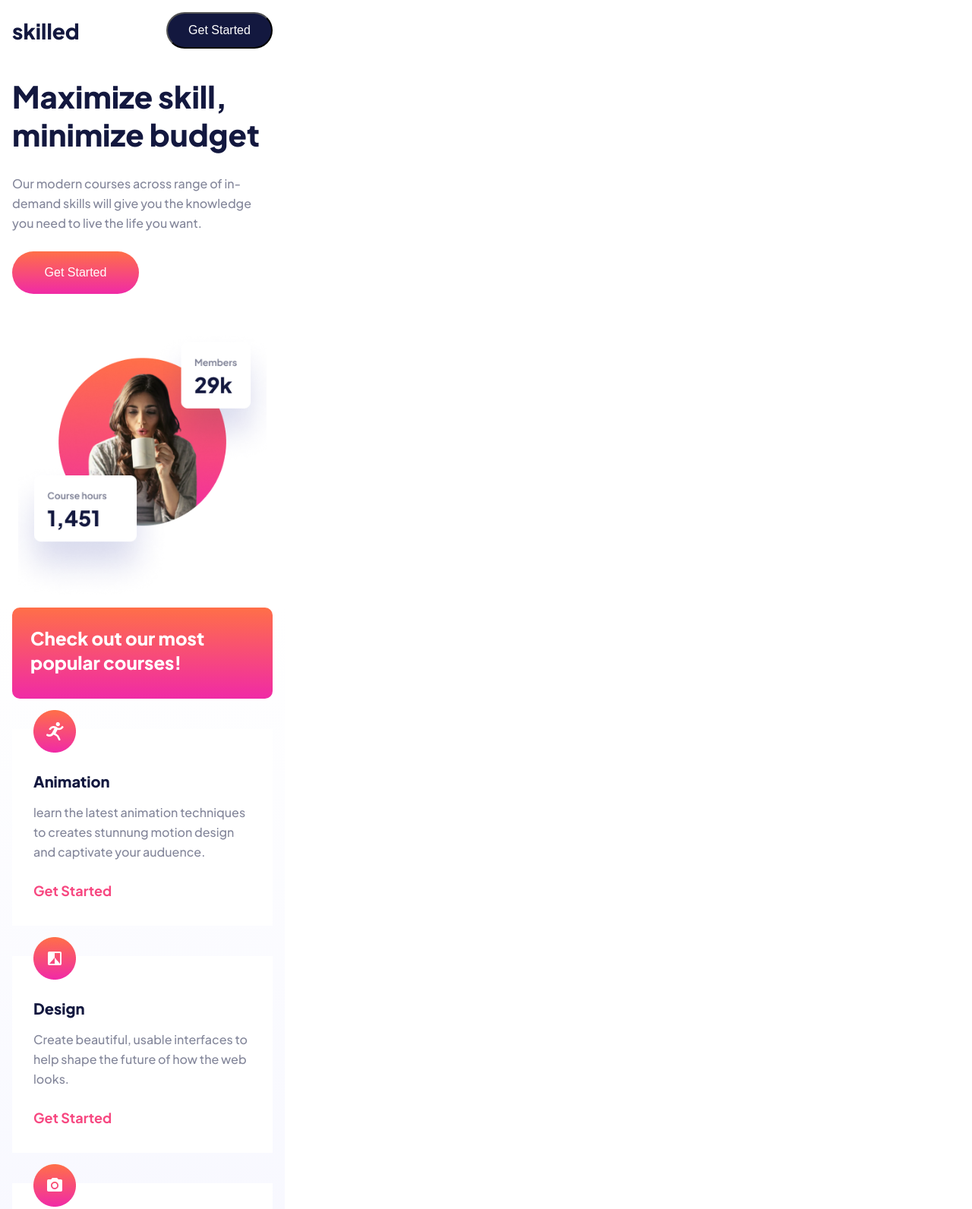
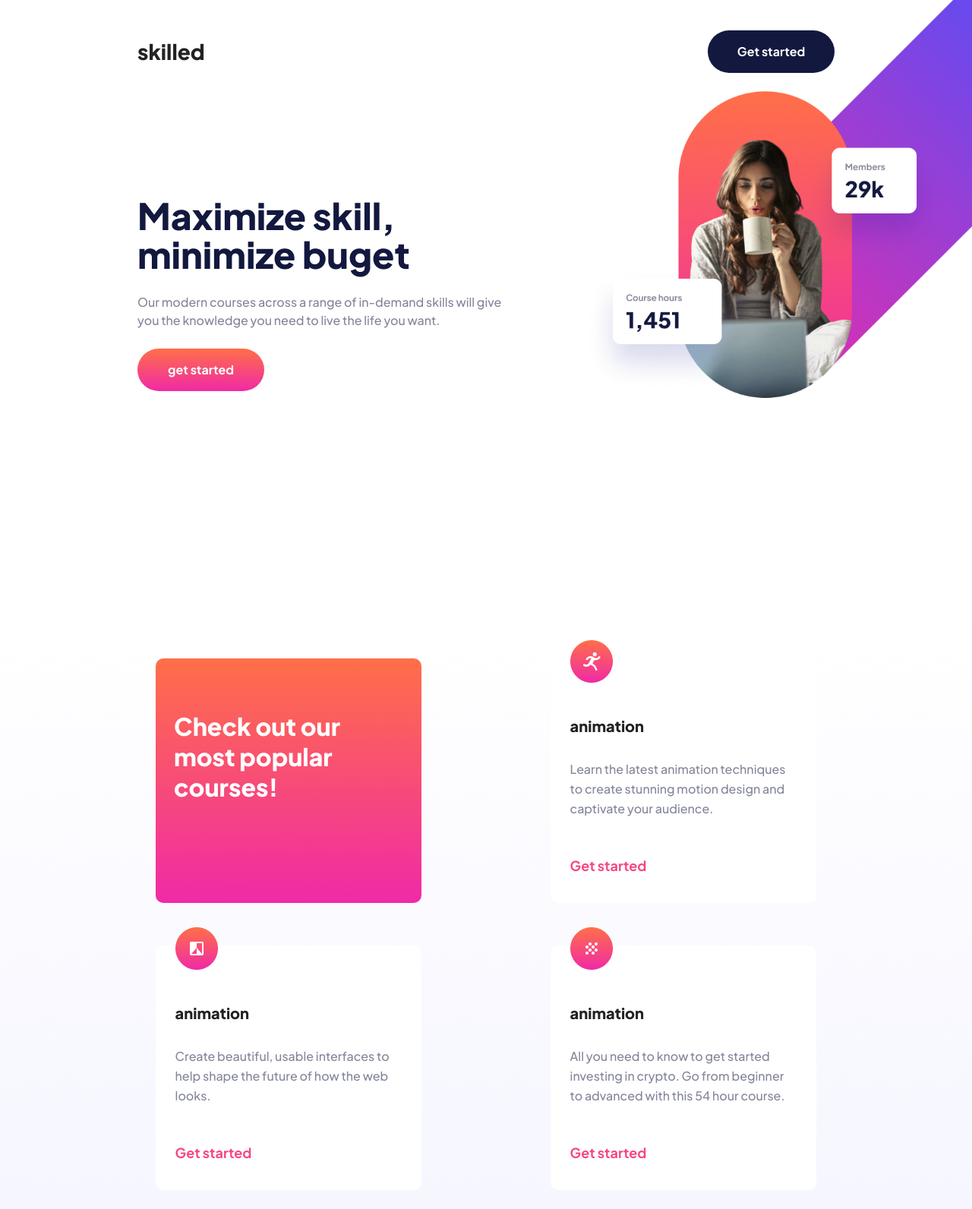
Before and after one commit to 02EBELA20/skilled, a plain HTML site: page index.html in a window 1280 px wide. Shown: the top 1592 px of the page at 76% size. Drawn offline with Linux system fonts and the light colour scheme.

Commit message:
last comit
finished

```diff
--- a/index.html
+++ b/index.html
@@ -4,11 +4,9 @@
 <head>
     <meta charset="UTF-8">
     <meta http-equiv="X-UA-Compatible" content="IE=edge">
+    <meta name="viewport" content="width=device-width, initial-scale=1.0">
     <link rel="stylesheet" href="reset.css">
     <link rel="stylesheet" href="style.css">
-    <link rel="preconnect" href="https://fonts.googleapis.com">
-    <link rel="preconnect" href="https://fonts.gstatic.com" crossorigin>
-    <link href="https://fonts.googleapis.com/css2?family=Outfit:wght@700&display=swap" rel="stylesheet">
     <link rel="preconnect" href="https://fonts.googleapis.com">
     <link rel="preconnect" href="https://fonts.gstatic.com" crossorigin>
     <link
@@ -18,81 +16,68 @@
 </head>
 
 <body>
+    <header>
+        <span class="logo-1">skilled</span>
+        <button>Get started</button>
+    </header>
+    <main>
+        <div class="max">
+            <h1>Maximize skill, minimize buget</h1>
+            <p>Our modern courses across a range of in-demand skills will give you
+                the knowledge you need to live the life you want.</p>
+            <button class="two">get started</button>
+        </div>
+        <div class="image">
+            <img class="girl" src="img/mobile-girl.png" alt="puc">
+        </div>
+        <section>
+            <div class="ckeck">
+                <span class="check-span">Check out our most popular courses!</span>
+            </div>
+            <div class="info">
+                <img src="img/run.png" alt="svg ">
+                <h3>animation</h3>
+                <p class="p-info">Learn the latest animation techniques to create stunning
+                    motion design and captivate
 
-    <div class="header">
-        <span class="logo">skilled</span>
-        <button class="button-1">Get Started</button>
+                    your audience.</p>
+                <a href="#">Get started</a>
             </div>
-
-    <div class="head-H">
-        <h1>Maximize skill, minimize budget</h1>
-        <p>Our modern courses across range of in-demand skills will give you
-            the knowledge you need to live the life you want.
-        </p>
-        <button class="button-2">Get Started</button>
+            <div class="info">
+                <img src="img/picture.png" alt="svg ">
+                <h3>animation</h3>
+                <p class="p-info">Create beautiful,
+                    usable interfaces to help shape the future of how the web looks.</p>
+                <a href="#">Get started</a>
             </div>
-
-    <div class="girl">
-        <img class="mobile-girl" src="img/mobile-girl.png" alt="picture">
+            <div class="info">
+                <img src="img/dots.png" alt="svg ">
+                <h3>animation</h3>
+                <p class="p-info">All you need to know to get started investing in crypto.
+                    Go from beginner to advanced with this 54 hour course.</p>
+                <a href="#">Get started</a>
             </div>
-
-    <section>
-
-        <div class="red-div">
-            <span class="red-span">Check out our most popular courses!</span>
+            <div class="info">
+                <img src="img/bag.png" alt="svg ">
+                <h3>animation</h3>
+                <p class="p-info">A step-by-step playbook to help you start, scale,
+                    and sustain your business without outside investment.</p>
+                <a href="#">Get started</a>
             </div>
-
             <div class="info">
-            <img class="svg" src="img/run.png" alt="picture">
-            <h2>Animation</h2>
-            <P class="p-info">learn the latest animation techniques to creates stunnung
-                motion design and captivate your auduence.
-            </P>
-            <a>Get Started</a>
+                <img src="img/camera.png" alt="svg ">
+                <h3>animation</h3>
+                <p class="p-info">Explore critical fundamentals like lighting,
+                    composition, and focus to capture exceptional photos.</p>
+                <a href="#">Get started</a>
             </div>
-
-        <div class="info">
-            <img class="svg" src="img/picture.png" alt="picture">
-            <h2>Design</h2>
-            <P class="p-info">Create beautiful, usable interfaces to
-                help shape the future of how the web looks.
-            </P>
-            <a>Get Started</a>
-        </div>
-
-        <div class="info">
-            <img class="svg" src="img/camera.png" alt="picture">
-            <h2>Photography</h2>
-            <P class="p-info">Explore critical fundamentals like lighting,
-                composition, and focus to capture exceptional photos.
-            </P>
-            <a>Get Started</a>
-        </div>
-
-        <div class="info">
-            <img class="svg" src="img/dots.png" alt="picture">
-            <h2>Crypto</h2>
-            <P class="p-info">All you need to know to get started investing in crypto.
-                Go from beginner to advanced with this 54 hour course.
-            </P>
-            <a>Get Started</a>
-        </div>
-
-        <div class="info">
-            <img class="svg" src="img/bag.png" alt="picture">
-            <h2>Business</h2>
-            <P class="p-info">A step-by-step playbook to help you start, scale,
-                and sustain your business without outside investment.
-            </P>
-            <a>Get Started</a>
-        </div>
-
 
         </section>
         <footer>
-        <span class="logo-footer">skilled</span>
-        <button class="button-3">Get Started</button>
+            <span class="logo-2">skilled</span>
+            <button class="three">get started</button>
         </footer>
+    </main>
 </body>
 
 </html>
--- a/style.css
+++ b/style.css
@@ -1,190 +1,343 @@
+@media screen and (min-width:328px) {
     body {
-    height: 100vh;
+        /* padding: 1em; */
+        background: linear-gradient(180deg, #FFFFFF 0%, #F0F1FF 100%);
     }
 
-@media screen and (min-width:375px) {
 
-    .header {
+    header {
+        box-sizing: border-box;
+        width: 100%;
         display: flex;
         justify-content: space-between;
         align-items: center;
-        width: 343px;
-        height: 48px;
-        margin-top: 16px;
-        margin-left: 16px;
-        margin-right: 16xp;
+        padding: 1em;
+
     }
 
-    .logo {
-        font-size: 28px;
-        font-family: 'Plus Jakarta Sans';
-        font-weight: 800;
-        line-height: 35px;
-        color: #13183F;
+    button {
+        width: 140px;
+        height: 48px;
+        background-color: #13183F;
+        border-radius: 28px;
+        color: white;
+        font-family: 'plus jakarta sans';
+        font-weight: 700;
+        font-size: 1rem;
+        line-height: 1.5rem;
+        border: none;
     }
 
-    .button-1 {
-        width: 140px;
-        height: 48px;
-        border-radius: 28px;
-        background-color: #13183F;
-        color: white;
+    .logo-1 {
+        font-family: 'plus jakarta sans';
+        font-weight: 800;
+        font-size: 1.75rem;
+        line-height: 2rem;
     }
 
-    /*header finished*/
+    .max {
+        box-sizing: border-box;
+        width: 100%;
+        padding: 1em;
+    }
 
-    .head-H {
-        width: 343px;
-        margin-left: 16px;
-        margin-top: 38px;
+    .image {
+        width: 100%;
+        margin-top: 3em;
+    }
+
+
+    .girl {
+        width: 100%;
+    }
 }
 
 h1 {
     width: 100%;
-        height: 101px;
-        font-family: 'Plus Jakarta Sans';
-        font-size: 40px;
+    margin-top: 2.7em;
+    font-family: 'plus jakarta sans';
+    font-size: 3rem;
+    line-height: 3.2rem;
     font-weight: 800;
-        line-height: 50px;
     color: #13183F;
 }
 
 p {
-        margin-top: 26px;
     width: 100%;
-        height: 78px;
-        font-family: 'Plus Jakarta Sans';
-        font-size: 16px;
-        line-height: 26px;
+    margin-top: 1.6em;
+    font-family: 'plus jakarta sans';
+    font-size: 1em;
     font-weight: 500;
+    line-height: 1.5rem;
     color: #83869A;
+
 }
 
-    .button-2 {
-        width: 167px;
-        height: 56px;
-        border-radius: 31px;
+.two {
+    margin-top: 25px;
     background: linear-gradient(180deg, #FF6F48 0%, #F02AA6 100%);
+    border-radius: 31.5px;
     border: none;
-        margin-top: 24px;
-        color: white;
+    font-family: 'plus jakarta sans';
+    font-weight: 700;
+    font-size: 1rem;
+    line-height: 1.5rem;
+
+
 }
 
-    /*head-H finished*/
+section {
+    box-sizing: border-box;
+    width: 100%;
+    background: linear-gradient(180deg, #FFFFFF 0%, #F0F1FF 100%);
+    padding-left: 1em;
+    padding-right: 1em;
+    padding-bottom: 5em;
 
-    .girl {
-        margin-top: 46px;
-        margin-left: 24px;
-        width: 327px;
-        height: 301px;
 }
 
-    .mobile-girl {
+.ckeck {
+    box-sizing: border-box;
+    display: flex;
     width: 100%;
-    }
-
-    /* finished */
-
-    section {
-        width: 375px;
-        height: 1695px;
-        background: linear-gradient(180deg, #FFFFFF 0%, #F0F1FF 100%);
-    }
-
-    .red-div {
-        display: flex;
-        margin-top: 66px;
-        margin-left: 16px;
-        width: 343px;
     height: 120px;
     background: linear-gradient(180deg, #FF6F48 0%, #F02AA6 100%);
     border-radius: 10px;
+    justify-content: center;
+    align-items: center;
+    padding: 1.5em;
 }
 
-    .red-span {
+.check-span {
     color: white;
-        width: 264px;
-        height: 64px;
-        font-size: 24px;
-        font-family: 'plus jakarta Sans';
-        line-height: 32px;
+    font-family: 'plus jakarta sans';
+    font-size: 1.5rem;
+    width: 17em;
+    line-height: 2rem;
     font-weight: 800;
-        margin-left: 24px;
-        margin-top: 24px;
+
 }
-
-    /*divs*/
 
 .info {
     display: flex;
     flex-direction: column;
+    box-sizing: border-box;
+    padding-left: 1.6em;
+    padding-right: 1.6em;
+    background-color: rgb(255, 255, 255);
+    width: 100%;
+    height: 21em;
+    margin-top: 40px;
+    border-radius: 10px;
 
-        width: 343px;
-        height: 259px;
-        margin-top: 40px;
-        margin-left: 16px;
-        background-color: rgb(255, 255, 255);
 }
 
-    .svg {
+img {
     width: 56px;
-        height: 56px;
-        transform: translateY(-25px);
-        margin-left: 28px;
+    transform: translateY(-1.5em);
 }
 
-    h2 {
-        font-family: 'Plus Jakarta Sans';
+h3 {
+    margin-top: 2.5rem;
+    font-family: Plus Jakarta Sans;
     font-size: 20px;
+    font-weight: 800;
     line-height: 25px;
-        font-weight: 800;
-        color: #13183F;
 
-        margin-left: 28px;
 }
 
 .p-info {
-        width: 286px;
-        height: 78px;
-        margin-top: 16px;
-        margin-left: 28px;
+    margin-top: 1em;
+    font-family: Plus Jakarta Sans;
+    font-size: 16px;
+    font-weight: 500;
+    line-height: 26px;
+    letter-spacing: 0px;
+    text-align: left;
+
 }
 
 a {
-        font-family: 'Plus Jakarta Sans';
+    margin-top: 1.5em;
+    font-family: Plus Jakarta Sans;
     font-size: 18px;
     font-weight: 700;
     line-height: 28px;
     color: #F74780;
-        margin-left: 28px;
-        margin-top: 24px;
+    text-decoration: none;
 }
 
-    /* divs finished */
 footer {
+    box-sizing: border-box;
+    width: 100%;
     display: flex;
     justify-content: space-between;
     align-items: center;
-        width: 375px;
-        height: 120px;
     background-color: #13183F;
+    height: 7.5em;
+    padding: 1em;
 }
 
-    .logo-footer {
-        font-size: 28px;
-        font-family: 'Plus Jakarta Sans';
+.logo-2 {
+    font-family: Plus Jakarta Sans;
+    font-size: 1.5rem;
     font-weight: 800;
+    line-height: 2rem;
     color: white;
-        margin-left: 16px;
+
 }
 
-    .button-3 {
-        width: 140px;
-        height: 48px;
-        border-radius: 28px;
+.three {
+    background: linear-gradient(180deg, #4851FF 0%, #F02AA6 100%);
     border: none;
-        background: linear-gradient(180deg, #4851FF 0%, #F02AA6 100%);
-        margin-right: 16px;
-        color: white;
+}
+
+@media screen and (min-width:768px) {
+    body {
+        background-image: url(img/tablet-girl.png);
+        background-repeat: no-repeat;
+        background-position: right top;
+    }
+
+    header {
+        margin-top: 1.5em;
+    }
+
+    .logo-1 {
+        margin-left: 32px;
+    }
+
+    button {
+        margin-right: 32px;
+    }
+
+    .max {
+        margin-left: 2em;
+        width: 50%;
+    }
+
+    .image {
+        display: none;
+    }
+
+    section {
+
+        margin-top: 12.5em;
+        display: flex;
+        flex-direction: row;
+        flex-wrap: wrap;
+        justify-content: space-around;
+        gap: 1em;
+    }
+
+    .ckeck {
+        box-sizing: border-box;
+        display: flex;
+        width: 21em;
+        height: 16em;
+        margin-top: 2.5em;
+    }
+
+    .check-span {
+        margin-bottom: 2em;
+    }
+
+    .info {
+        width: 21em;
+        height: 16em;
+        border-radius: 10px;
+    }
+
+    h3 {
+        margin-top: 1em;
+    }
+
+    a {
+        margin-top: 1em;
     }
 }
+
+
+
+@media screen and (min-width:1024px) {
+
+    body {
+        background-image: none;
+        background-image: url(img/desktop-girl.png);
+        background-size: 40%;
+    }
+
+    .logo-1 {
+        margin-left: 165px;
+    }
+
+    header {
+        margin-top: 1.5em;
+    }
+
+    button {
+        margin-right: 165px;
+        width: 167px;
+        height: 56px;
+    }
+
+
+    .max {
+        margin-left: 165px;
+        width: 40%;
+
+    }
+
+    section {
+        box-sizing: border-box;
+        margin-top: 18.5em;
+        padding-left: 8em;
+        padding-right: 8em;
+    }
+
+    .ckeck {
+        width: 350px;
+        height: 322px;
+    }
+
+    .check-span {
+
+
+        font-family: Plus Jakarta Sans;
+        font-size: 32px;
+        font-weight: 800;
+        line-height: 40px;
+    }
+
+    .info {
+
+        width: 350px;
+        height: 322px;
+    }
+
+    .p-info {
+        margin-top: 2rem;
+    }
+
+    a {
+        margin-top: 3rem;
+    }
+
+    .logo-2 {
+        margin-left: 165px;
+    }
+
+    button:hover {
+        background: #666CA3;
+        border-radius: 28px;
+    }
+
+    .two:hover {
+        background: linear-gradient(0deg, rgba(255, 255, 255, 0.5), rgba(255, 255, 255, 0.5)), linear-gradient(180deg, #FF6F48 0%, #F02AA6 100%);
+
+    }
+
+    .three:hover {
+        background: linear-gradient(0deg, rgba(255, 255, 255, 0.5), rgba(255, 255, 255, 0.5)), linear-gradient(180deg, #4851FF -54.32%, #F02AA6 100%);
+    }
+}
```
Also changed, not shown: img/desktop-girl.png (added), img/tablet-girl.png (added). Lines whose indentation alone changed are shown as unchanged.
